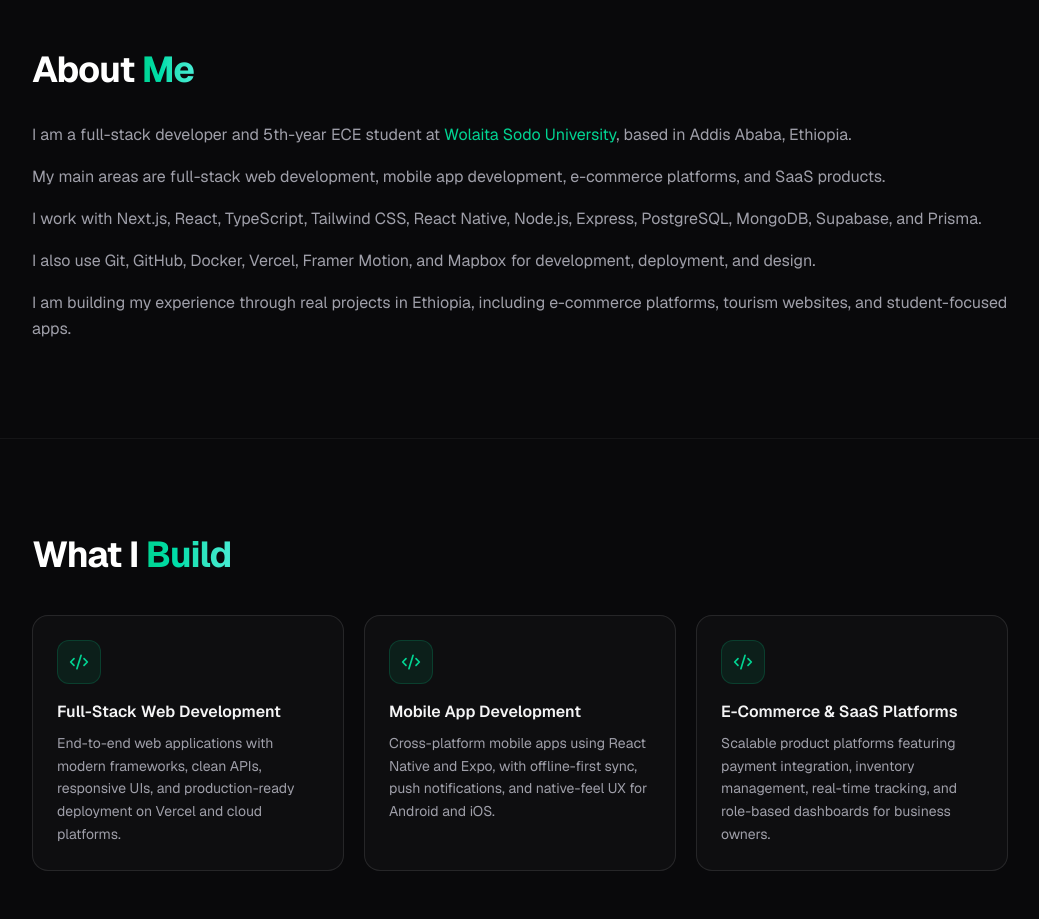
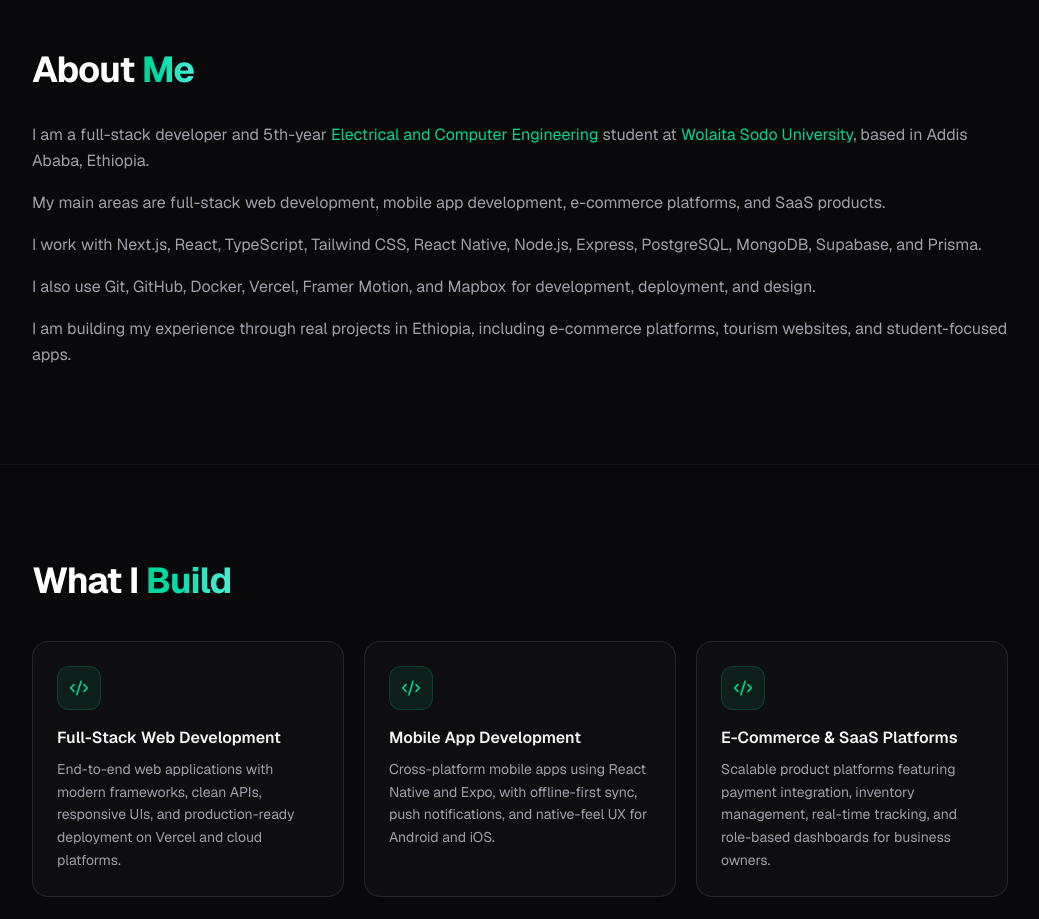
Before and after one commit to real1editor/abdrezak-shemsedin, a Next.js app: page / in a window 1280 px wide. Shown: the part 960-1879 px from the top of the page, without its empty margins (120-1159 px from the left). Built offline with nearby package versions, Linux system fonts and the light colour scheme.

Commit message:
improving abt section

```diff
--- a/app/page.js
+++ b/app/page.js
@@ -1,8 +1,7 @@
 "use client";
 
-import { useState, useEffect, useMemo, useCallback, useRef } from "react";
+import { useState, useEffect, useMemo } from "react";
 import {
-  ArrowDown,
   Code2,
   ExternalLink,
   Mail,
@@ -15,7 +14,6 @@ import {
   Send,
   CheckCircle2,
   Phone,
-  Award,
   ChevronDown,
   HelpCircle,
   Copy,
@@ -355,8 +353,12 @@ function About() {
           <div className="mt-8 space-y-4">
             {portfolioData.about.map((p, i) => (
               <p key={i} className="text-base leading-relaxed text-zinc-400">
-                {p.includes("Wolaita Sodo University") ? (
-                  <>I am a full-stack developer and 5th-year ECE student at <span className="text-emerald-400">Wolaita Sodo University</span>, based in Addis Ababa, Ethiopia.</>
+                {i === 0 ? (
+                  <>
+                    I am a full-stack developer and 5th-year{" "}
+                    <span className="text-emerald-400">Electrical and Computer Engineering</span>{" "}
+                    student at <span className="text-emerald-400">Wolaita Sodo University</span>, based in Addis Ababa, Ethiopia.
+                  </>
                 ) : (
                   p
                 )}
--- a/app/resume/page.tsx
+++ b/app/resume/page.tsx
@@ -127,7 +127,7 @@ export default function ResumePage() {
                   </h3>
                   <span className="text-xs text-zinc-500">{item.period}</span>
                 </div>
-                <p className="text-sm text-zinc-400">{item.institution}</p>
+                 <p className="text-sm text-zinc-400">{item.title}</p>
                 <p className="mt-2 text-sm leading-relaxed text-zinc-400">
                   {item.description}
                 </p>
```
